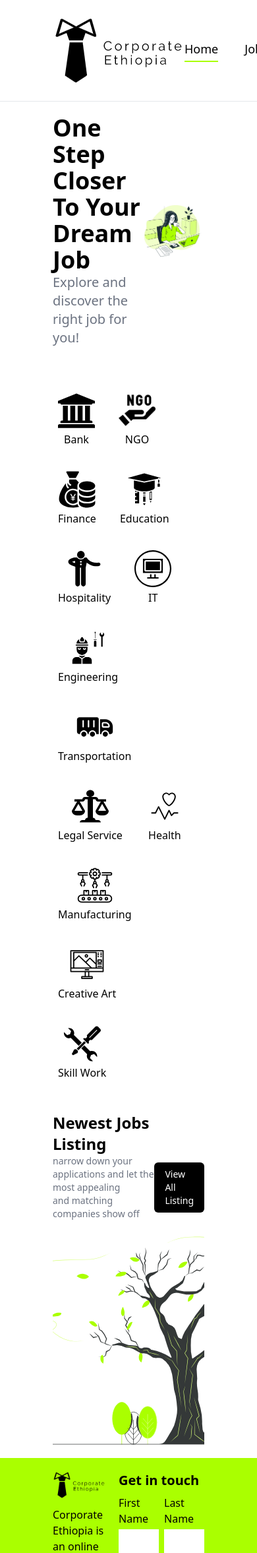
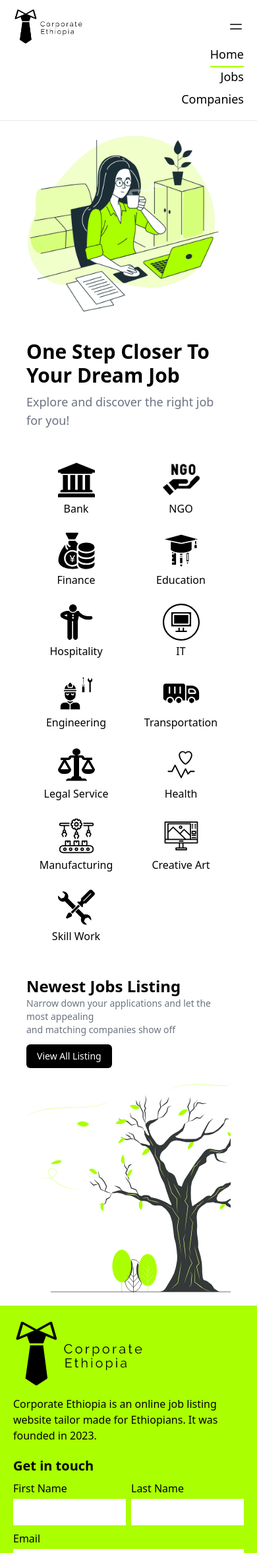
Before and after one commit to Eyosi-G/corporate_ethiopia_django, a Django app: page / in a window 390 px wide; the page is wider, and only the part inside the window is pictured. Shown: the top 2354 px of that part at 66% size. Run offline with Django 4.2, Linux system fonts and the light colour scheme; data that the repository does not hold is empty.

Commit message:
mobile view

```diff
--- a/assets/css/output.css
+++ b/assets/css/output.css
@@ -550,8 +558,8 @@ video {
   margin-bottom: 1.25rem;
 }
 
-.mr-5 {
-  margin-right: 1.25rem;
+.mb-10 {
+  margin-bottom: 2.5rem;
 }
 
 .mt-1 {
@@ -659,10 +655,6 @@ video {
   width: 2rem;
 }
 
-.w-\[40\%\] {
-  width: 40%;
-}
-
 .w-fit {
   width: -moz-fit-content;
   width: fit-content;
@@ -672,12 +664,8 @@ video {
   width: 100%;
 }
 
-.w-\[\] {
-  width: ;
-}
-
-.w-\[80\%\] {
-  width: 80%;
+.flex-shrink-0 {
+  flex-shrink: 0;
 }
 
 .shrink-0 {
@@ -692,6 +680,10 @@ video {
   resize: none;
 }
 
+.grid-cols-1 {
+  grid-template-columns: repeat(1, minmax(0, 1fr));
+}
+
 .grid-cols-12 {
   grid-template-columns: repeat(12, minmax(0, 1fr));
 }
@@ -700,24 +692,16 @@ video {
   grid-template-columns: repeat(2, minmax(0, 1fr));
 }
 
-.grid-cols-3 {
-  grid-template-columns: repeat(3, minmax(0, 1fr));
-}
-
-.grid-cols-4 {
-  grid-template-columns: repeat(4, minmax(0, 1fr));
-}
-
-.grid-cols-5 {
-  grid-template-columns: repeat(5, minmax(0, 1fr));
-}
-
 .flex-col {
   flex-direction: column;
 }
 
-.flex-wrap {
-  flex-wrap: wrap;
+.flex-col-reverse {
+  flex-direction: column-reverse;
+}
+
+.items-start {
+  align-items: flex-start;
 }
 
 .items-end {
@@ -840,6 +820,11 @@ video {
 .border-black {
   --tw-border-opacity: 1;
   border-color: rgb(0 0 0 / var(--tw-border-opacity));
+}
+
+.border-white {
+  --tw-border-opacity: 1;
+  border-color: rgb(255 255 255 / var(--tw-border-opacity));
 }
 
 .border-b-black {
@@ -871,12 +856,13 @@ video {
   padding: 0.5rem;
 }
 
-.p-20 {
-  padding: 5rem;
+.p-4 {
+  padding: 1rem;
 }
 
-.p-4 {
-  padding: 1rem;
+.px-10 {
+  padding-left: 2.5rem;
+  padding-right: 2.5rem;
 }
 
 .px-2 {
@@ -914,14 +900,19 @@ video {
   padding-bottom: 0.5rem;
 }
 
+.py-20 {
+  padding-top: 5rem;
+  padding-bottom: 5rem;
+}
+
+.py-3 {
+  padding-top: 0.75rem;
+  padding-bottom: 0.75rem;
+}
+
 .py-5 {
   padding-top: 1.25rem;
   padding-bottom: 1.25rem;
-}
-
-.py-6 {
-  padding-top: 1.5rem;
-  padding-bottom: 1.5rem;
 }
 
 .pb-1 {
@@ -968,11 +951,6 @@ video {
 .text-3xl {
   font-size: 1.875rem;
   line-height: 2.25rem;
-}
-
-.text-4xl {
-  font-size: 2.25rem;
-  line-height: 2.5rem;
 }
 
 .text-lg {
--- a/assets/js/script.js
+++ b/assets/js/script.js
@@ -1,23 +1,33 @@
-
-
 const toggleElement = (elementId, elementContentId) => {
-  const workMode = document.getElementById(elementId);
-  workMode.addEventListener("click", () => {
-    console.log('here')
-    const workModeContent = document.getElementById(elementContentId);
-    if (workModeContent.classList.contains("hidden")) {
-      workModeContent.classList.remove("hidden");
+  const element = document.getElementById(elementId);
+  console.log(element);
+  element.addEventListener("click", () => {
+    const elementContent = document.getElementById(elementContentId);
+    if (elementContent.classList.contains("hidden")) {
+      elementContent.classList.remove("hidden");
     } else {
-      workModeContent.classList.add("hidden");
+      elementContent.classList.add("hidden");
     }
   });
 };
 
-document.addEventListener('DOMContentLoaded', ()=> {
-  toggleElement("work_mode", "work_mode_content")
-  toggleElement("employement_type", "employement_type_content")
-  toggleElement("experience", "experience_content")
-  toggleElement("sector", "sector_content")
-  toggleElement("regions", "regions_content")
+document.addEventListener("DOMContentLoaded", () => {
+  toggleElement("work_mode", "work_mode_content");
+  toggleElement("employement_type", "employement_type_content");
+  toggleElement("experience", "experience_content");
+  toggleElement("sector", "sector_content");
+  toggleElement("regions", "regions_content");
 
-})
+
+});
+
+
+const element = document.getElementById("menu_button");
+element.addEventListener("click", () => {
+  const elementContent = document.getElementById("menus");
+  if (elementContent.classList.contains("hidden")) {
+    elementContent.classList.remove("hidden");
+  } else {
+    elementContent.classList.add("hidden");
+  }
+});
--- a/templates/common/base.html
+++ b/templates/common/base.html
@@ -10,18 +10,25 @@
     <link href="{% static 'css/output.css' %}" rel="stylesheet" />
   </head>
   <body>
-    <nav class="border-b flex items-center justify-between py-6 px-20">
-      <img src="{% static 'images/logo.png' %}" class="" />
-      <ul class="flex space-x-10  text-lg">
-        <li class="{% if isHomeActive %} border-b-2  border-[#aaff00] pb-1 {% endif %}"><a href="{% url 'home' %}">Home</a></li>
-        <li class="{% if isJobsActive %} border-b-2 border-[#aaff00] pb-1 {% endif %}"><a href="{% url 'jobs' %}">Jobs</a></li>
-        <li class="{% if isCompaniesActive %} border-b-2 border-[#aaff00] pb-1 {% endif %}"><a href="{% url 'companies' %}">Companies</a></li>
+    <nav class="border-b flex flex-col md:flex-row md:items-center justify-between py-3 px-5 md:py-6 md:px-20">
+      <div class="flex justify-between">
+        <img  src="{% static 'images/logo.png' %}" class="h-14 md:h-full" />
+        <button id="menu_button" class="md:hidden">
+          <svg xmlns="http://www.w3.org/2000/svg" fill="none" viewBox="0 0 24 24" stroke-width="1.5" stroke="currentColor" class="w-6 h-6">
+            <path stroke-linecap="round" stroke-linejoin="round" d="M3.75 9h16.5m-16.5 6.75h16.5" />
+          </svg>
+        </button>
+      </div>
+      <ul id="menus" class="space-x-10  text-lg flex md:flex-row flex-col items-end">
+        <li class="border-b-2  pb-1 {% if isHomeActive %} border-[#aaff00] {% else %} border-white {% endif %}"><a href="{% url 'home' %}">Home</a></li>
+        <li class="border-b-2  pb-1 {% if isJobsActive %} border-[#aaff00] {% else %} border-white {% endif %}"><a href="{% url 'jobs' %}">Jobs</a></li>
+        <li class="border-b-2  pb-1 {% if isCompaniesActive %} border-[#aaff00] {% else %} border-white  {% endif %}"><a href="{% url 'companies' %}">Companies</a></li>
       </ul>
     </nav>
     {% block content %}{% endblock %}
   </body>
   <footer class="bg-[#aaff00] pt-5">
-    <div class="grid grid-cols-5 px-20 gap-5">
+    <div class="grid grid-cols-1 md:grid-cols-5 px-5 md:px-20 gap-5">
       <div class="col-span-2">
         <img src="{% static 'images/logo.png' %}" class="" />
         <p class="mt-3">
@@ -50,14 +57,14 @@
             <div>Your Message</div>
             <textarea class="w-full h-[100px] p-2 mt-1 resize-none"></textarea>
           </div>
-          <button class="rounded-lg px-3 py-2 bg-black text-white">Send Message</button>
+          <button class="mt-2 rounded-lg px-3 py-2 bg-black text-white">Send Message</button>
         </form>
       </div>
     </div>
     <div class="border-b border-b-black mt-5"></div>
-    <div class="py-5 px-20 flex items-center justify-between">
-      <div>© 2023 Developed by Corporate Ethiopia. All Rights Reserved.</div>
-      <div class="flex space-x-4">
+    <div class="py-5 px-5 md:px-20 flex md:flex-row flex-col items-center justify-between">
+      <div class="text-center md:text-start">© 2023 Developed by Corporate Ethiopia. All Rights Reserved.</div>
+      <div class="flex space-x-4 mt-3 md:mt-0">
         <img src="{% static 'icons/instagram_black.svg' %}" class="h-8 w-8" />
         <img src="{% static 'icons/telegram_black.svg' %}" class="h-8 w-8" />
         <img src="{% static 'icons/facebook_black.svg' %}" class="h-8 w-8" />
--- a/templates/components/hero.html
+++ b/templates/components/hero.html
@@ -1,13 +1,13 @@
 {% load static %}
 
-<div class="flex items-center">
+<div class="flex items-center flex-col-reverse md:flex-row">
   <div class="grow">
-    <h1 class="text-4xl capitalize col-span-1 font-bold">
+    <h1 class="text-3xl md:text-4xl capitalize col-span-1 font-bold">
       one step closer to your dream job
     </h1>
-    <h2 class="text-xl text-gray-500">
+    <h2 class="text-lg md:text-xl text-gray-500 mt-2 md:mt-0">
       Explore and discover the right job for you!
     </h2>
   </div>
-  <img class="w-[40%] object-cover" src="{% static 'images/3312004.jpg'%}" />
+  <img class="md:w-[40%] object-cover mb-10 md:mb-0" src="{% static 'images/3312004.jpg'%}" />
 </div>
--- a/templates/components/new-jobs.html
+++ b/templates/components/new-jobs.html
@@ -1,16 +1,16 @@
 {% load static %}
 <div class="mt-10">
   <h1 class="text-2xl font-bold">Newest Jobs Listing</h1>
-  <div class="flex justify-between items-center">
+  <div class="flex flex-col md:flex-row md:justify-between items-start md:items-center">
     <div class="text-sm text-gray-500 grow">
-      <p>narrow down your applications and let the most appealing</p>
+      <p>Narrow down your applications and let the most appealing</p>
       <p>and matching companies show off</p>
     </div>
-    <a href="/jobs" class="bg-black text-white px-4 py-2 rounded-md text-sm">
+    <a href="/jobs" class="mt-3 md:mt-0 bg-black text-white px-4 py-2 rounded-md text-sm flex-shrink-0">
       View All Listing
     </a>
   </div>
-  <div class="mt-5 grid grid-cols-4 gap-4">
+  <div class="mt-5 grid grid-cols-1 sm:grid-cols-2 md:grid-cols-4 gap-4">
     {% for job in jobs %}
     {% include 'components/job.html' %}
     {% endfor %}
--- a/templates/components/top-categories.html
+++ b/templates/components/top-categories.html
@@ -3,10 +3,10 @@
 <div class="mt-10">
   <!-- <div class="text-2xl font-bold">Most Demanded Job Categories</div> -->
 
-  <div class="flex justify-start mt-5 flex-wrap">
+  <div class="grid grid-cols-2 md:grid-cols-8 gap-2 justify-start mt-5 ">
     <a href="/jobs/?sector=Bank">
       <div
-        class="flex flex-col justify-center items-center mr-5 mt-5 p-2 hover:bg-[#e8ffae]"
+        class="flex flex-col justify-center items-center  p-2 hover:bg-[#e8ffae]"
       >
         <img src="{% static 'images/jobs/bank.svg'%}" class="w-14 h-14" />
         <div class="text-center mt-1">Bank</div>
@@ -14,7 +14,7 @@
     </a>
     <a href="/jobs/?sector=NGO">
       <div
-        class="flex flex-col justify-center items-center mr-5 mt-5 p-2 hover:bg-[#e8ffae]"
+        class="flex flex-col justify-center items-center  p-2 hover:bg-[#e8ffae]"
       >
         <img src="{% static 'images/jobs/ngo.png'%}" class="w-14 h-14" />
         <div class="text-center mt-1">NGO</div>
@@ -22,7 +22,7 @@
     </a>
     <a href="/jobs/?sector=Finance">
       <div
-        class="flex flex-col justify-center items-center mr-5 mt-5 p-2 hover:bg-[#e8ffae]"
+        class="flex flex-col justify-center items-center  p-2 hover:bg-[#e8ffae]"
       >
         <img src="{% static 'images/jobs/finance.svg'%}" class="w-14 h-14" />
         <div class="text-center mt-1">Finance</div>
@@ -30,7 +30,7 @@
     </a>
     <a href="/jobs/?sector=Education">
       <div
-        class="flex flex-col justify-center items-center mr-5 mt-5 p-2 hover:bg-[#e8ffae]"
+        class="flex flex-col justify-center items-center  p-2 hover:bg-[#e8ffae]"
       >
         <img src="{% static 'images/jobs/education.svg'%}" class="w-14 h-14" />
         <div class="text-center mt-1">Education</div>
@@ -38,7 +38,7 @@
     </a>
     <a href="/jobs/?sector=Hospitality">
       <div
-        class="flex flex-col justify-center items-center mr-5 mt-5 p-2 hover:bg-[#e8ffae]"
+        class="flex flex-col justify-center items-center  p-2 hover:bg-[#e8ffae]"
       >
         <img
           src="{% static 'images/jobs/hospitality.svg'%}"
@@ -49,7 +49,7 @@
     </a>
     <a href="/jobs/?sector=IT">
       <div
-        class="flex flex-col justify-center items-center mr-5 mt-5 p-2 hover:bg-[#e8ffae]"
+        class="flex flex-col justify-center items-center  p-2 hover:bg-[#e8ffae]"
       >
         <img src="{% static 'images/jobs/it.svg'%}" class="w-14 h-14" />
         <div class="text-center mt-1">IT</div>
@@ -57,7 +57,7 @@
     </a>
     <a href="/jobs/?sector=Engineering">
       <div
-        class="flex flex-col justify-center items-center mr-5 mt-5 p-2 hover:bg-[#e8ffae]"
+        class="flex flex-col justify-center items-center  p-2 hover:bg-[#e8ffae]"
       >
         <img
           src="{% static 'images/jobs/engineering.svg'%}"
@@ -68,7 +68,7 @@
     </a>
     <a href="/jobs/?sector=Transportation">
       <div
-        class="flex flex-col justify-center items-center mr-5 mt-5 p-2 hover:bg-[#e8ffae]"
+        class="flex flex-col justify-center items-center  p-2 hover:bg-[#e8ffae]"
       >
         <img
           src="{% static 'images/jobs/transportation.svg'%}"
@@ -79,7 +79,7 @@
     </a>
     <a href="/jobs/?sector=Legal-Service">
       <div
-        class="flex flex-col justify-center items-center mr-5 mt-5 p-2 hover:bg-[#e8ffae]"
+        class="flex flex-col justify-center items-center  p-2 hover:bg-[#e8ffae]"
       >
         <img
           src="{% static 'images/jobs/legal_services.svg'%}"
@@ -90,7 +90,7 @@
     </a>
     <a href="/jobs/?sector=Health">
       <div
-        class="flex flex-col justify-center items-center mr-5 mt-5 p-2 hover:bg-[#e8ffae]"
+        class="flex flex-col justify-center items-center  p-2 hover:bg-[#e8ffae]"
       >
         <img src="{% static 'images/jobs/health.svg'%}" class="w-14 h-14" />
         <div class="text-center mt-1">Health</div>
@@ -98,7 +98,7 @@
     </a>
     <a href="/jobs/?sector=Manufacturing">
       <div
-        class="flex flex-col justify-center items-center mr-5 mt-5 p-2 hover:bg-[#e8ffae]"
+        class="flex flex-col justify-center items-center  p-2 hover:bg-[#e8ffae]"
       >
         <img
           src="{% static 'images/jobs/manufacturing.svg'%}"
@@ -109,7 +109,7 @@
     </a>
     <a href="/jobs/?sector=Creative-Art">
       <div
-        class="flex flex-col justify-center items-center mr-5 mt-5 p-2 hover:bg-[#e8ffae]"
+        class="flex flex-col justify-center items-center  p-2 hover:bg-[#e8ffae]"
       >
         <img
           src="{% static 'images/jobs/creative_art.svg'%}"
@@ -120,7 +120,7 @@
     </a>
     <a href="/jobs/?sector=Skill-Work">
       <div
-        class="flex flex-col justify-center items-center mr-5 mt-5 p-2 hover:bg-[#e8ffae]"
+        class="flex flex-col justify-center items-center  p-2 hover:bg-[#e8ffae]"
       >
         <img src="{% static 'images/jobs/skill_work.svg'%}" class="w-14 h-14" />
         <div class="text-center mt-1">Skill Work</div>
--- a/templates/pages/home.html
+++ b/templates/pages/home.html
@@ -1,7 +1,9 @@
 {% extends 'common/base.html' %}
 {% block head_title %} Corporate Ethiopia {% endblock %}
+{% load static %}
 {% block content %}
-<div class="px-20 py-5">
+
+<div class="px-10 md:px-20 py-5">
  {% include 'components/hero.html'%}
  {% include 'components/top-categories.html'%}
  {% include 'components/new-jobs.html'%}
```
Also changed, not shown: other parts of assets/css/output.css (+145 -30 lines), templates/pages/companies.html (+6 -5 lines), templates/pages/company-detail.html (+6 -6 lines), templates/pages/job-detail.html (+10 -10 lines), templates/pages/jobs.html (+5 -5 lines).
